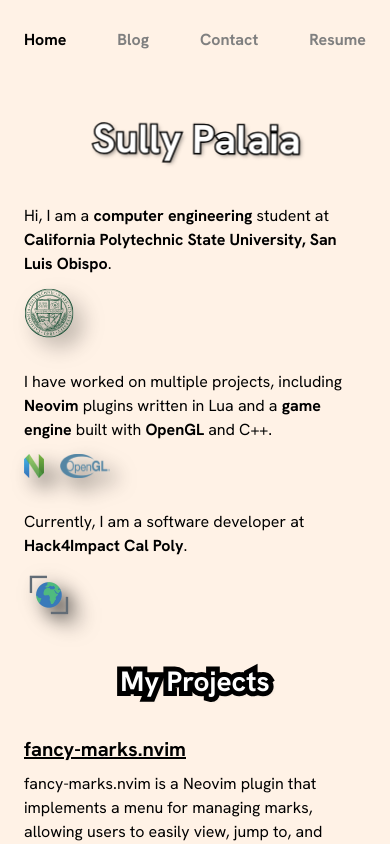
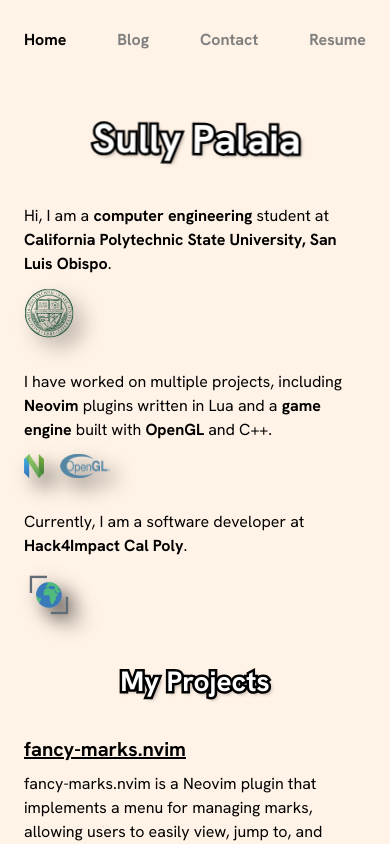
Before and after one commit to sullypalaia/sullypalaia.dev, a Next.js app: page / in a window 390 px wide. Shown: the top 844 px of the page. Built offline with nearby package versions, Linux system fonts and the light colour scheme.

Commit message:
update outline stroke width for mobile

```diff
--- a/src/styles/page.module.css
+++ b/src/styles/page.module.css
@@ -112,7 +112,7 @@
   .name {
     margin-top: 2rem;
     font-size: 2.5rem;
-    -webkit-text-stroke-width: 3px;
+    -webkit-text-stroke-width: 5px;
   }
 
   .intro {
@@ -132,6 +132,7 @@
   .project_header {
     margin-top: 2.5rem;
     font-size: 1.75rem;
+    -webkit-text-stroke-width: 5px;
   }
 
   .projects {
```
